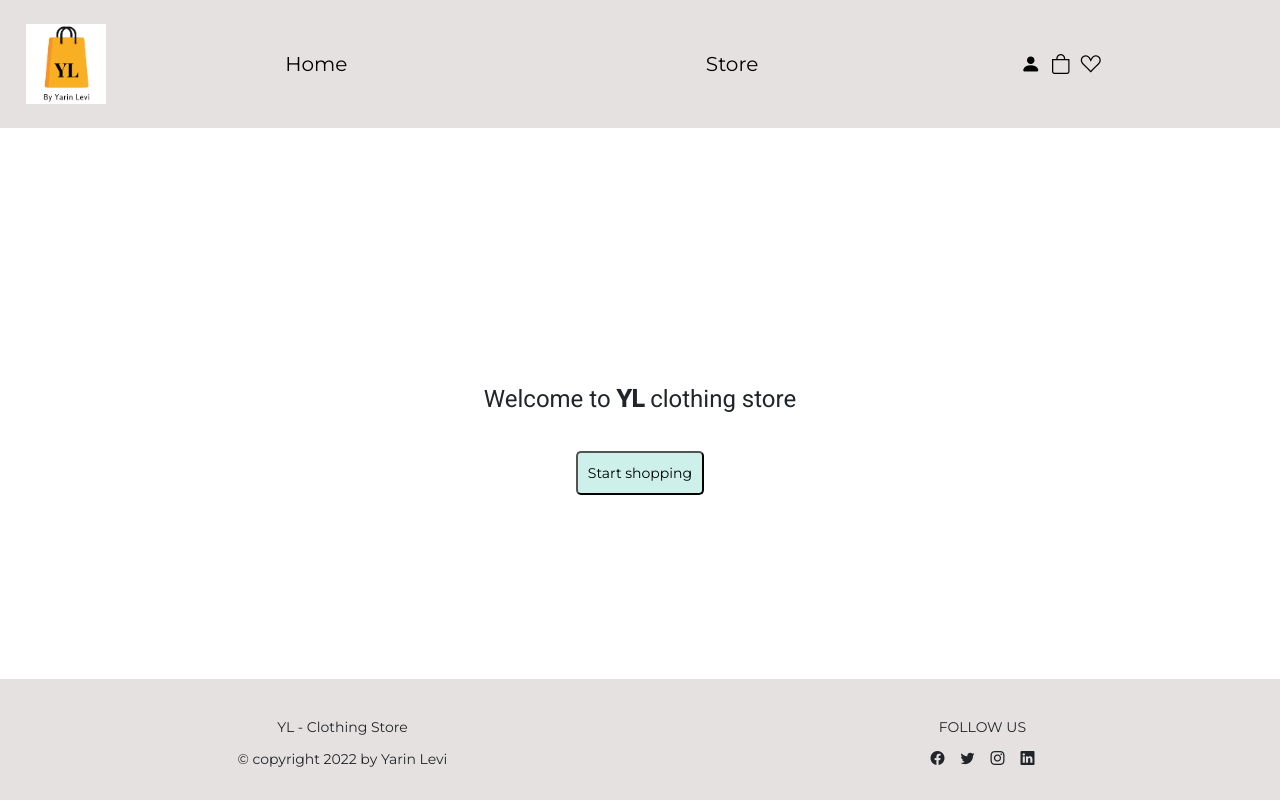
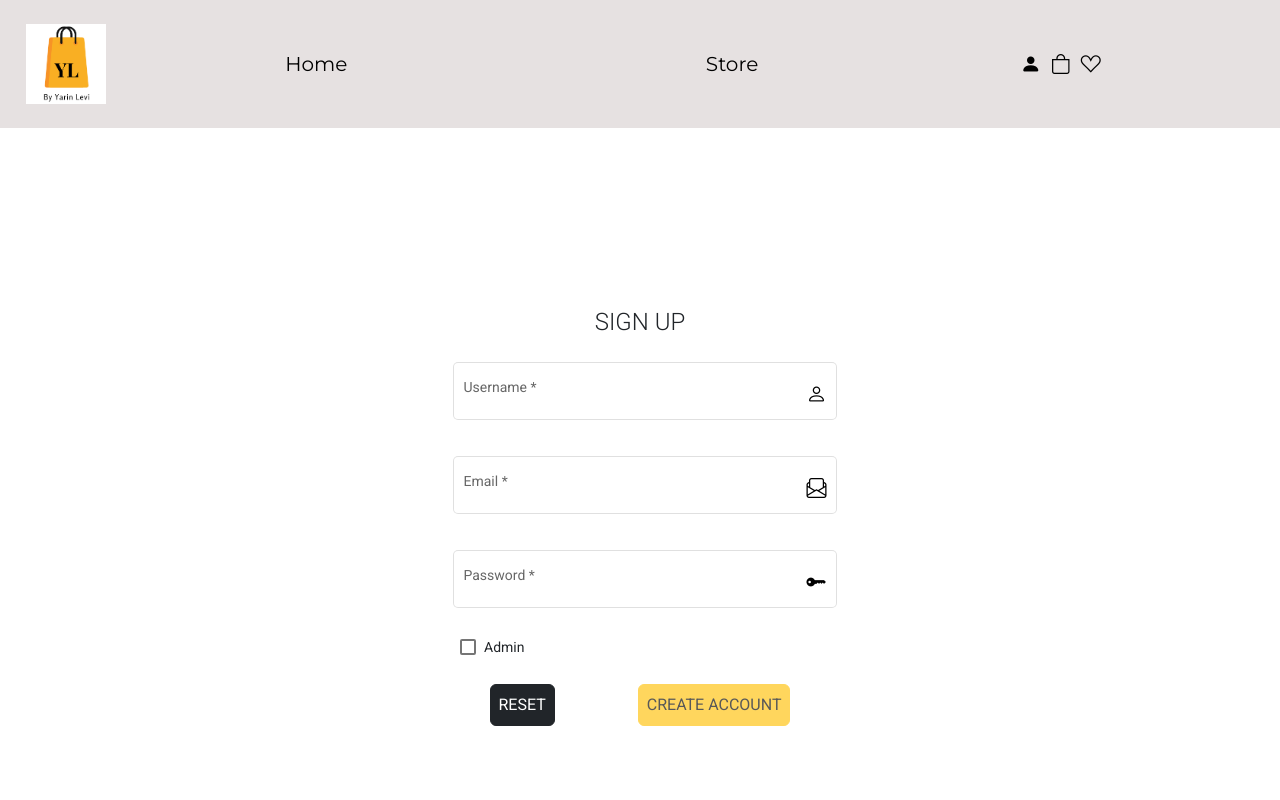
Before and after one commit to noaYarin/YLStore, an Angular app in the folder frontend/: page /signUp in a window 1280 px wide. Before the commit this address led to /home. Shown: the top 800 px of the page. Built offline with nearby package versions, Linux system fonts and the light colour scheme; a web font is replaced by a local one.

Commit message:
Added signUp and signIn logic

```diff
--- a/frontend/src/app/app-routing.module.ts
+++ b/frontend/src/app/app-routing.module.ts
@@ -5,6 +5,8 @@ import { CartComponent } from './components/cart/cart.component';
 import { HomeComponent } from './components/home/home.component';
 import { StoreComponent } from './components/store/store.component';
 import { UserComponent } from './components/user/user.component';
+import { SignUpComponent } from './components/sign-up/sign-up.component';
+import { SignInComponent } from './components/sign-in/sign-in.component';
 
 const routes: Routes = [
   { path: '', redirectTo: 'home', pathMatch: 'full' },
@@ -13,6 +15,8 @@ const routes: Routes = [
   { path: 'cardInfo/:id', component: CardInfoComponent },
   { path: 'cart', component: CartComponent },
   { path: 'user', component: UserComponent },
+  { path: 'signUp', component: SignUpComponent },
+  { path: 'signIn', component: SignInComponent },
   { path: '**', redirectTo: 'home', pathMatch: 'full' }
 ];
 
--- a/frontend/src/app/components/cart/cart.component.html
+++ b/frontend/src/app/components/cart/cart.component.html
@@ -65,7 +65,7 @@
 
   <div *ngIf="this.cartItems.length" class="btns flex-center">
     <div class="btn">TOTAL : {{ totalPrice | currency : "NIS" }}</div>
-    <button class="btn">CONTINUED</button>
+    <button class="btn" (click)="continueBtn()">CONTINUED</button>
   </div>
 </div>
 
--- a/frontend/src/app/components/cart/cart.component.ts
+++ b/frontend/src/app/components/cart/cart.component.ts
@@ -67,4 +67,10 @@ export class CartComponent implements OnInit {
   getCartItems() {
     this.cartItems = this.cartService.cartItems()
   }
+
+  continueBtn() {
+    if (!localStorage.getItem('userToken')) {
+      this.router.navigate(['signIn']);
+    }
+  }
 }
--- a/frontend/src/app/components/sign-in/sign-in.component.html
+++ b/frontend/src/app/components/sign-in/sign-in.component.html
@@ -1,3 +1,4 @@
+<app-navbar></app-navbar>
 <div class="wrapper flex-center">
   <h1 class="size signIn">SIGN IN</h1>
   <form class="form" [formGroup]="userForm">
@@ -32,6 +33,7 @@
       <div class="flex">
         <input
           type="password"
+          pattern="[a-zA-Z0-9 ]{9}"
           matInput
           formControlName="passwordFormControl"
           [errorStateMatcher]="matcher"
@@ -40,7 +42,7 @@
       </div>
       <mat-error
         *ngIf="
-          userForm.controls['passwordFormControl'].hasError('password') &&
+          userForm.controls['passwordFormControl'].hasError('pattern') &&
           !userForm.controls['passwordFormControl'].hasError('required')
         "
       >
@@ -56,10 +58,13 @@
       <button class="btn btn-dark" mat-button (click)="onResetForm()">
         RESET
       </button>
-      <button class="btn btn-warning" mat-button>CREATE ACCOUNT</button>
+      <button class="btn btn-warning" mat-button (click)="createAccount()">
+        CREATE ACCOUNT
+      </button>
       <button class="btn btn-warning" mat-button (click)="signIn()">
         SIGN IN
       </button>
     </div>
   </form>
 </div>
+<app-footer></app-footer>
--- a/frontend/src/app/components/sign-in/sign-in.component.ts
+++ b/frontend/src/app/components/sign-in/sign-in.component.ts
@@ -3,6 +3,9 @@ import { FormControl, FormGroup, FormGroupDirective, NgForm, Validators } from '
 import { ErrorStateMatcher } from '@angular/material/core';
 import { User } from 'src/app/interfaces/user';
 import { AuthService } from 'src/app/services/auth.service';
+import { SnackBarComponent } from '../snack-bar/snack-bar.component';
+import { MatSnackBar } from '@angular/material/snack-bar';
+import { Router } from '@angular/router';
 
 export class MyErrorStateMatcher implements ErrorStateMatcher {
   isErrorState(control: FormControl | null, form: FormGroupDirective | NgForm | null): boolean {
@@ -18,11 +21,11 @@ export class MyErrorStateMatcher implements ErrorStateMatcher {
 })
 export class SignInComponent {
 
-  constructor(private authService: AuthService) { }
+  constructor(private authService: AuthService, private _snackBar: MatSnackBar, private router: Router) { }
 
   userForm = new FormGroup({
     emailFormControl: new FormControl('', [Validators.required, Validators.email]),
-    passwordFormControl: new FormControl('', Validators.required),
+    passwordFormControl: new FormControl('', [Validators.required, Validators.pattern('[a-zA-Z0-9 ]{9}')]),
   })
   matcher = new MyErrorStateMatcher();
 
@@ -34,15 +37,36 @@ export class SignInComponent {
     let user: User = {}
     user['email'] = this.userForm.value.emailFormControl
     user['password'] = this.userForm.value.passwordFormControl
-    console.log(user);
 
-    // this.authService.signUp(user).subscribe(user => {
-    //   console.log(user);
-    // })
+    this.authService.signIn((user)).subscribe((token: any) => {
+      console.log(token);
+
+      localStorage.setItem('userToken', token);
+      this._snackBar.openFromComponent(SnackBarComponent, {
+        data: `Hello`,
+        duration: 3000,
+        verticalPosition: "top",
+        horizontalPosition: "center",
+        panelClass: ["green-snackbar"]
+      });
+
+    }, err => {
+      this._snackBar.openFromComponent(SnackBarComponent, {
+        data: `${err}`,
+        duration: 3000,
+        verticalPosition: "top",
+        horizontalPosition: "center",
+        panelClass: ["red-snackbar"]
+      });
+    })
   }
 
   onResetForm() {
     this.userForm.reset()
   }
 
+  createAccount() {
+    this.router.navigate(['signUp']);
+  }
+
 }
--- a/frontend/src/app/components/sign-up/sign-up.component.html
+++ b/frontend/src/app/components/sign-up/sign-up.component.html
@@ -1,3 +1,4 @@
+<app-navbar></app-navbar>
 <div class="wrapper flex-center">
   <h1 class="size signIn">SIGN UP</h1>
   <form class="form" [formGroup]="signUpForm">
@@ -14,7 +15,7 @@
       </div>
       <mat-error
         *ngIf="
-          signUpForm.controls['userNameFormControl'].hasError('username') &&
+          signUpForm.controls['userNameFormControl'].hasError('minlength') &&
           !signUpForm.controls['userNameFormControl'].hasError('required')
         "
       >
@@ -58,6 +59,7 @@
         <input
           type="password"
           matInput
+          pattern="[a-zA-Z0-9 ]{9}"
           formControlName="passwordFormControl"
           [errorStateMatcher]="matcher"
         />
@@ -65,7 +67,7 @@
       </div>
       <mat-error
         *ngIf="
-          signUpForm.controls['passwordFormControl'].hasError('password') &&
+          signUpForm.controls['passwordFormControl'].hasError('pattern') &&
           !signUpForm.controls['passwordFormControl'].hasError('required')
         "
       >
@@ -80,7 +82,6 @@
     <mat-checkbox
       color="primary"
       class="margin full-width"
-      [checked]="signUpForm.controls['isAdminFormControl'].value"
       (change)="changeValue($event)"
       >Admin</mat-checkbox
     >
@@ -88,9 +89,15 @@
       <button class="btn btn-dark" mat-button (click)="onResetForm()">
         RESET
       </button>
-      <button class="btn btn-warning" mat-button (click)="signUp()">
+      <button
+        class="btn btn-warning"
+        mat-button
+        (click)="signUp()"
+        [disabled]="signUpForm.invalid"
+      >
         CREATE ACCOUNT
       </button>
     </div>
   </form>
 </div>
+<app-footer></app-footer>
--- a/frontend/src/app/components/sign-up/sign-up.component.ts
+++ b/frontend/src/app/components/sign-up/sign-up.component.ts
@@ -3,6 +3,9 @@ import { FormControl, FormGroup, FormGroupDirective, NgForm, Validators } from '
 import { ErrorStateMatcher } from '@angular/material/core';
 import { User } from 'src/app/interfaces/user';
 import { AuthService } from 'src/app/services/auth.service';
+import { SnackBarComponent } from '../snack-bar/snack-bar.component';
+import { MatSnackBar } from '@angular/material/snack-bar';
+import { Router } from '@angular/router';
 
 export class MyErrorStateMatcher implements ErrorStateMatcher {
   isErrorState(control: FormControl | null, form: FormGroupDirective | NgForm | null): boolean {
@@ -18,18 +21,18 @@ export class MyErrorStateMatcher implements ErrorStateMatcher {
 })
 export class SignUpComponent {
 
-  constructor(private authService: AuthService) { }
+  constructor(private authService: AuthService, private _snackBar: MatSnackBar, private router: Router) { }
 
   signUpForm = new FormGroup({
     emailFormControl: new FormControl('', [Validators.required, Validators.email]),
-    userNameFormControl: new FormControl('', [Validators.required, Validators.maxLength(15)]),
-    passwordFormControl: new FormControl('', Validators.required),
+    userNameFormControl: new FormControl('', [Validators.required, Validators.minLength(2)]),
+    passwordFormControl: new FormControl('', [Validators.required, Validators.pattern('[a-zA-Z0-9 ]{9}')]),
     isAdminFormControl: new FormControl(false),
   })
   matcher = new MyErrorStateMatcher();
 
-  changeValue(checked: any) {
-    this.signUpForm.controls['isAdminFormControl'] = checked
+  changeValue(event: any) {
+    this.signUpForm.patchValue({ isAdminFormControl: event.checked })
   }
 
   signUp() {
@@ -38,11 +41,25 @@ export class SignUpComponent {
     user['email'] = this.signUpForm.value.emailFormControl
     user['password'] = this.signUpForm.value.passwordFormControl
     user['isAdmin'] = this.signUpForm.value.isAdminFormControl
-    console.log(user);
 
-    // this.authService.signUp(user).subscribe(user => {
-    //   console.log(user);
-    // })
+    this.authService.signUp(user).subscribe(user => {
+      this._snackBar.openFromComponent(SnackBarComponent, {
+        data: `Hello ${user.userName}`,
+        duration: 3000,
+        verticalPosition: "top",
+        horizontalPosition: "center",
+        panelClass: ["green-snackbar"]
+      });
+      this.router.navigate(['cart']);
+    }, err => {
+      this._snackBar.openFromComponent(SnackBarComponent, {
+        data: `${err}`,
+        duration: 3000,
+        verticalPosition: "top",
+        horizontalPosition: "center",
+        panelClass: ["red-snackbar"]
+      });
+    })
   }
 
   onResetForm() {
--- a/frontend/src/app/services/auth.service.ts
+++ b/frontend/src/app/services/auth.service.ts
@@ -14,7 +14,14 @@ export class AuthService {
   signIn(user: User): Observable<User> {
     return this.http.post<User>(this.configUrl + '/user/signIn', user).pipe(
       catchError(err => {
-        throw new Error(err)
+        throw new Error(err.error)
+      })
+    );
+  }
+  signUp(user: User): Observable<User> {
+    return this.http.post<User>(this.configUrl + '/user/signUp', user).pipe(
+      catchError(err => {
+        throw new Error(err.error)
       })
     );
   }
```
